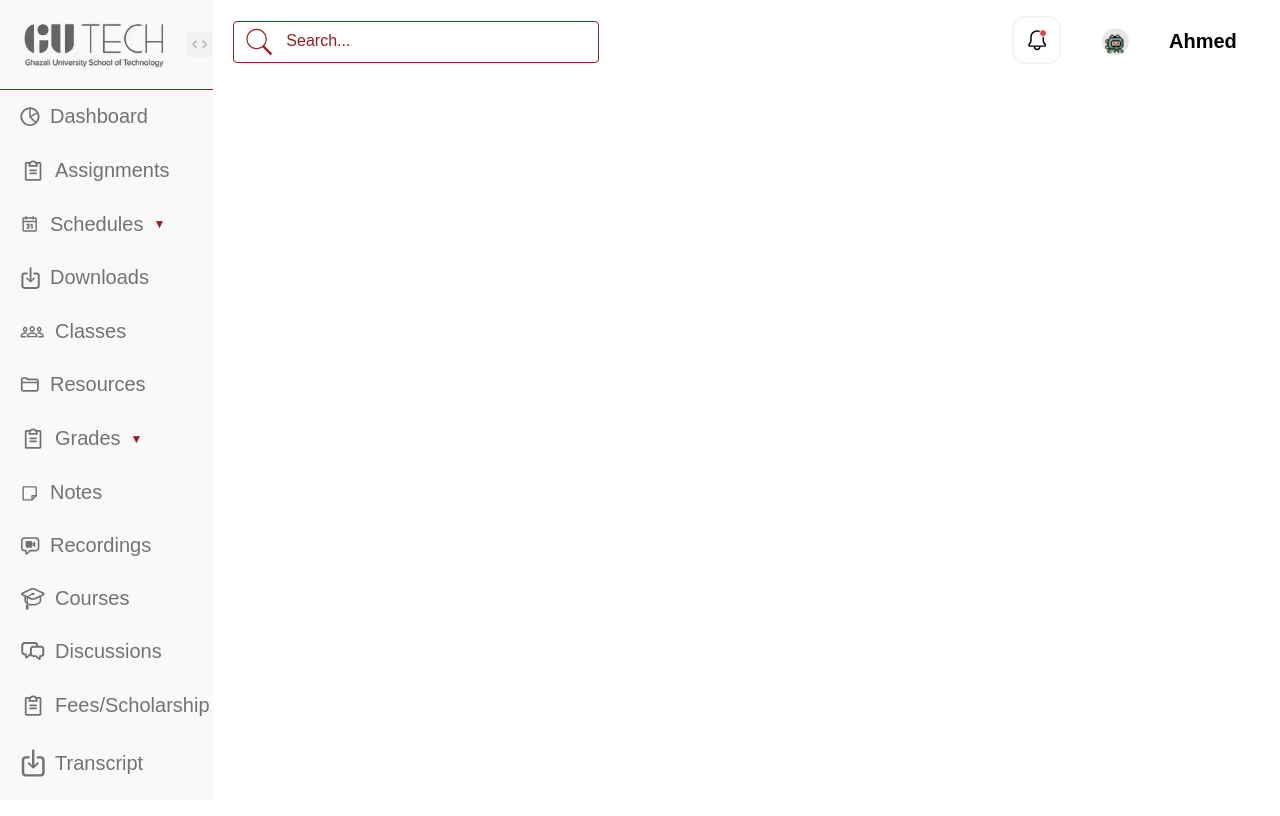
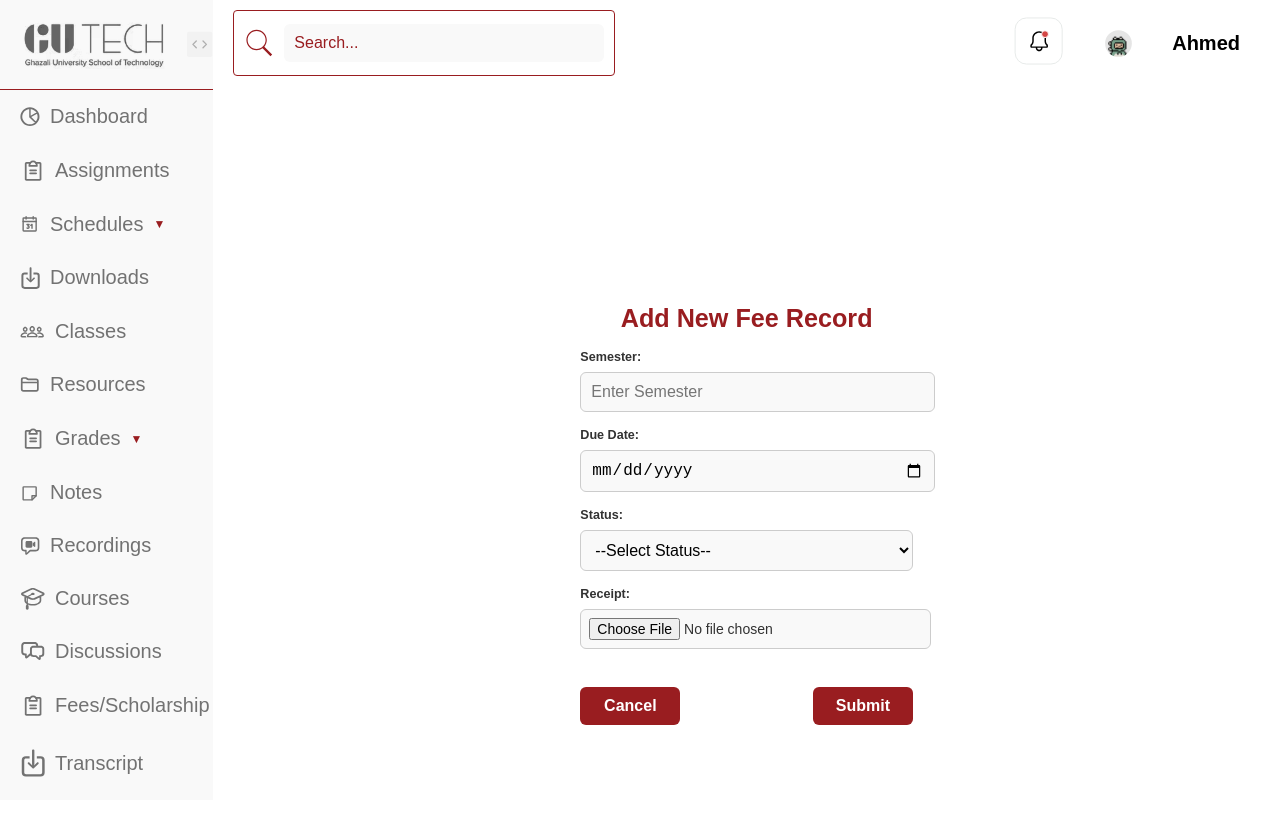
Before and after one commit to ZohaMobin/gutech-studentportal, a React (Create React App) app: page /add-fee in a window 1280 px wide. Shown: the top 816 px of the page. Built offline with nearby package versions, Linux system fonts and the light colour scheme.

Commit message:
add fee page

```diff
--- a/src/App.js
+++ b/src/App.js
@@ -5,6 +5,7 @@ import Assignments from './Pages/assignments/assignments';
 import Fees from './Pages/Group1-Fees/Fees';
 import Dashboard from './Pages/dashboard/dashboard';
 import { Topbar } from './Pages/topbar/topbar';
+import AddFee from './Pages/Group1-Fees/AddFee';
 
 function App() {
   return (
@@ -15,6 +16,7 @@ function App() {
   <Topbar/>
         <Routes>
           <Route path="/fees" element={<Fees/>} />
+          <Route path='/add-fee' element={<AddFee/>}/>
           <Route path="/" element={<Dashboard/>} />
           <Route path="/assignments" element={<Assignments />} />
 
--- /dev/null
+++ b/src/Pages/Group1-Fees/AddFee.css
@@ -0,0 +1,58 @@
+.buttons1 {
+    display: flex;
+    justify-content: space-between;
+    align-items: center;
+    margin-top: 30px;
+    width: 100%;
+    max-width: 900px;
+  }
+
+  /* Add Fee Button */
+  .add-button-container1 {
+    display: flex;
+    justify-content: flex-start; /* Align to the left */
+    flex: 1; /* Take equal space */
+  }
+
+  .add-button1 {
+    background-color: #991D20; /* Red button color */
+    color: white;
+    font-size: 16px;
+    font-weight: bold;
+    padding: 10px 20px; /* Button size */
+    border: none;
+    border-radius: 6px; /* Rounded corners */
+    cursor: pointer;
+    transition: all 0.3s ease-in-out;
+    text-align: center;
+    max-width: 100px; /* Limit button width */
+  }
+
+  .add-button1:hover {
+    background-color: #8a1b1e; /* Darker red on hover */
+  }
+
+  /* Download Button */
+  .download-button-container1 {
+    display: flex;
+    justify-content: flex-end; /* Align to the right */
+    flex: 1; /* Take equal space */
+  }
+
+  .download-button1 {
+    background-color: #991D20; /* Red button color */
+    color: white;
+    font-size: 16px;
+    font-weight: bold;
+    padding: 10px 20px; /* Button size */
+    border: none;
+    border-radius: 6px; /* Rounded corners */
+    cursor: pointer;
+    transition: all 0.3s ease-in-out;
+    text-align: center;
+    max-width: 100px; /* Limit button width */
+  }
+
+  .download-button1:hover {
+    background-color: #8a1b1e; /* Darker red on hover */
+  }
--- /dev/null
+++ b/src/Pages/Group1-Fees/AddFee.js
@@ -0,0 +1,96 @@
+import React, { useState } from "react";
+import { useNavigate } from "react-router-dom";
+import './AddFee.css'; // Assuming CSS is shared
+
+function AddFee() {
+  const [newFee, setNewFee] = useState({
+    semester: "",
+    dueDate: "",
+    status: "",
+    receipt: ""
+  });
+
+  const navigate = useNavigate();
+
+  const handleInputChange = (e) => {
+    const { name, value } = e.target;
+    setNewFee({ ...newFee, [name]: value });
+  };
+
+  const handleFileUpload = (e) => {
+    const file = e.target.files[0];
+    if (file) {
+      setNewFee({ ...newFee, receipt: file.name });
+    }
+  };
+
+  const handleAddFee = (e) => {
+    e.preventDefault();
+    if (Object.values(newFee).some((field) => field === "")) {
+      alert("All fields must be filled.");
+      return;
+    }
+    alert("Fee record added successfully!");
+    navigate("/"); // Navigate back to the main Fees page
+  };
+
+  return (
+    <div className="page">
+      <h1 className="heading">Add New Fee Record</h1>
+      <form className="add-fee-form" onSubmit={handleAddFee}>
+        <label>
+          Semester:
+          <input
+            type="text"
+            name="semester"
+            value={newFee.semester}
+            onChange={handleInputChange}
+            placeholder="Enter Semester"
+          />
+        </label>
+        <label>
+          Due Date:
+          <input
+            type="date"
+            name="dueDate"
+            value={newFee.dueDate}
+            onChange={handleInputChange}
+          />
+        </label>
+        <label>
+          Status:
+          <select
+            name="status"
+            value={newFee.status}
+            onChange={handleInputChange}
+          >
+            <option value="">--Select Status--</option>
+            <option value="paid">Paid</option>
+            <option value="not paid">Not Paid</option>
+          </select>
+        </label>
+        <label>
+          Receipt:
+          <input
+            type="file"
+            name="receipt"
+            accept="image/*"
+            onChange={handleFileUpload}
+          />
+        </label>
+        <div className="buttons1">
+          <button
+            type="button"
+            className="add-button1"
+            onClick={() => navigate("/fees")}
+          >
+            Cancel
+          </button>
+          <button type="submit" className="download-button1">Submit</button>
+        </div>
+      </form>
+    </div>
+  );
+}
+
+export default AddFee;
--- a/src/Pages/Group1-Fees/Fees.css
+++ b/src/Pages/Group1-Fees/Fees.css
@@ -49,52 +49,67 @@ span{
     color: #991D20;
 }
 
+/* Container for buttons */
 .buttons {
   display: flex;
-    justify-content: space-between; /* Align buttons to the right */
-    gap: 20px; /* Add space between the buttons */
+  justify-content: space-between;
+  align-items: center;
   margin-top: 30px;
-    width: 80%; /* Match the width of the container */
-    max-width: 900px; /* Keep alignment consistent */
+  width: 100%;
+  max-width: 900px;
 }
 
-.download-container, .upload-container {
+/* Add Fee Button */
+.add-button-container {
   display: flex;
-    flex-direction: column;
-    align-items: flex-end; /* Align text/info to the right */
+  justify-content: flex-start; /* Align to the left */
+  flex: 1; /* Take equal space */
 }
 
-.download-button, .upload-button {
-     /* Larger padding for better appearance */
-    font-size: 16px; /* Larger font size */
+.add-button {
+  background-color: #991D20; /* Red button color */
+  color: white;
+  font-size: 16px;
+  font-weight: bold;
+  padding: 10px 20px; /* Button size */
   border: none;
   border-radius: 6px; /* Rounded corners */
   cursor: pointer;
   transition: all 0.3s ease-in-out;
-    font-weight: bold;
+  text-align: center;
+  max-width: 250px; /* Limit button width */
+}
+
+.add-button:hover {
+  background-color: #8a1b1e; /* Darker red on hover */
+}
+
+/* Download Button */
+.download-button-container {
+  display: flex;
+  justify-content: flex-end; /* Align to the right */
+  flex: 1; /* Take equal space */
 }
 
 .download-button {
-    background-color: #991D20; /* Green button for download */
-    color: #fff; /* White text */
-    padding: 11px 20px;
+  background-color: #991D20; /* Red button color */
+  color: white;
+  font-size: 16px;
+  font-weight: bold;
+  padding: 10px 20px; /* Button size */
+  border: none;
+  border-radius: 6px; /* Rounded corners */
+  cursor: pointer;
+  transition: all 0.3s ease-in-out;
+  text-align: center;
+  max-width: 250px; /* Limit button width */
 }
 
 .download-button:hover {
-    background-color: #8a1b1e; /* Slightly darker green on hover */
+  background-color: #8a1b1e; /* Darker red on hover */
 }
 
-.upload-button {
-    background-color: #991D20; /* Match red theme for upload button */
-    color: #fff; /* White text */
-    text-align: center;
-    display: inline-block;
-    padding: 9px 20px;
-}
 
-.upload-button:hover {
-    background-color: #8a1b1e; /* Slightly darker red on hover */
-}
 
 .file-info {
     margin-top: 10px;
@@ -224,3 +239,75 @@ span{
     color: #333;
     margin-top: 10px;
   }
+
+/* Input Fields Styles */
+input[type="text"], input[type="date"], select {
+    padding: 10px;
+    font-size: 16px;
+    border: 1px solid #ccc;
+    border-radius: 6px;
+    width: 100%; /* Make the inputs full-width */
+    background-color: #f9f9f9;
+    margin: 8px 0;
+    transition: all 0.3s ease;
+  }
+
+  /* Focus Effect on Input Fields */
+  input[type="text"]:focus, input[type="date"]:focus, select:focus {
+    outline: none;
+    border-color: #991D20;
+    background-color: #fff;
+  }
+
+  /* Hover Effect on Input Fields */
+  input[type="text"]:hover, input[type="date"]:hover, select:hover {
+    border-color: #8a1b1e;
+    background-color: #f0f0f0;
+  }
+
+  /* Styling for the file input */
+  input[type="file"] {
+    padding: 8px;
+    border: 1px solid #ccc;
+    border-radius: 6px;
+    background-color: #f9f9f9;
+    margin: 8px 0;
+    font-size: 14px;
+    width: 100%;
+  }
+
+  input[type="file"]:hover {
+    background-color: #f0f0f0;
+    border-color: #8a1b1e;
+  }
+
+  /* Styling for the buttons (Submit and Upload buttons) */
+  button {
+    font-size: 16px;
+    border: none;
+    border-radius: 6px;
+    padding: 10px 20px;
+    cursor: pointer;
+    background-color: #991D20;
+    color: white;
+    font-weight: bold;
+    transition: all 0.3s ease-in-out;
+    width: 100%; /* Make buttons full-width */
+  }
+
+  button:hover {
+    background-color: #8a1b1e; /* Darker red on hover */
+  }
+
+  button:focus {
+    outline: none;
+    border: 1px solid #8a1b1e;
+  }
+
+  /* Optional: Adding a margin to the form labels to space out the fields */
+  form label {
+    display: block;
+    margin-bottom: 8px;
+    font-weight: bold;
+    color: #323232;
+  }
--- a/src/Pages/Group1-Fees/Fees.js
+++ b/src/Pages/Group1-Fees/Fees.js
@@ -1,101 +1,47 @@
-import React, { useState } from "react";
+import React from "react";
+import { useNavigate } from "react-router-dom";
 import './Fees.css';
 
 function Fees() {
+  const navigate = useNavigate();
+
   const student = {
     name: "Muhammad Ibraheem",
     rollNo: "24g-BCS016",
     batch: "fall-2024",
     status: "paid",
     semester: "1st",
-    dues: "0/="
+    program: "BS CS"
   };
 
-  // Initial fee records
   const initialFees = [
     {
-      Date: "11/01/2025",
-      statusfee: "paid",
-      semesterfee: "1st (Installment 1)",
+      name: "Ibraheem",
+      program: "BS CS",
+      batch: "Fall-24",
+      semesterInstallment: "1st (Installment 1)",
+      dueDate: "July 1, 2025",
+      status: "paid",
       receipt: "Not Uploaded"
     },
     {
-      Date: "05/07/2024",
-      statusfee: "paid",
-      semesterfee: "2nd (Installment 2)",
-      receipt: "Not Uploaded"
-    },
-    {
-      Date: "20/12/2023",
-      statusfee: "pending",
-      semesterfee: "3rd (Installment 1)",
+      name: "Ibraheem",
+      program: "BS CS",
+      batch: "Fall-24",
+      semesterInstallment: "1st (Installment 1)",
+      dueDate: "July 1, 2025",
+      status: "paid",
       receipt: "Not Uploaded"
     }
   ];
 
-  const { name, rollNo, batch, status, semester, dues } = student;
-
-  const [fileName, setFileName] = useState('');
-  const [selectedSemester, setSelectedSemester] = useState(''); // Track selected semester for file upload
-  const [fees, setFees] = useState(initialFees); // Update fees dynamically
-  const [uploadedFiles, setUploadedFiles] = useState({
-    "1st (Installment 1)": null,
-    "1st (Installment 2)": null,
-    "2nd (Installment 1)": null,
-    "2nd (Installment 2)": null,
-    "3rd (Installment 1)": null,
-    "3rd (Installment 2)": null,
-    "4th (Installment 1)": null,
-    "4th (Installment 2)": null,
-    "5th (Installment 1)": null,
-    "5th (Installment 2)": null,
-    "6th (Installment 1)": null,
-    "6th (Installment 2)": null,
-    "7th (Installment 1)": null,
-    "7th (Installment 2)": null,
-    "8th (Installment 1)": null,
-    "8th (Installment 2)": null
-  });
-
-  const handleFileUpload = (e) => {
-    const file = e.target.files[0];
-    if (file && selectedSemester) {
-      setFileName(file.name);
-      setUploadedFiles(prev => ({
-        ...prev,
-        [selectedSemester]: file.name // Assign the file to the selected semester
-      }));
-
-      // Check if semester already exists in the fees array
-      const semesterExists = fees.some(fee => fee.semesterfee === selectedSemester);
-      if (!semesterExists) {
-        // Add a new fee record for the selected semester
-        const newFeeRecord = {
-          Date: new Date().toLocaleDateString(), // Current date
-          amount: "0", // Default value, could be updated later
-          statusfee: "paid", // Change status to paid if file is uploaded
-          semesterfee: selectedSemester,
-          receipt: file.name // Name of the uploaded file
-        };
-        setFees([...fees, newFeeRecord]); // Add the new record to the fees array
-      } else {
-        // Update existing record with paid status if file is uploaded
-        const updatedFees = fees.map(fee =>
-          fee.semesterfee === selectedSemester
-            ? { ...fee, statusfee: "paid", receipt: file.name }
-            : fee
-        );
-        setFees(updatedFees);
-      }
-    } else {
-      alert("Please select a semester before uploading a file.");
-    }
-  };
+  const { name, rollNo, batch, status, semester, program } = student;
 
   return (
     <div className="page">
       <h1 className="heading">Fees Details</h1>
 
+      {/* Student Information Section */}
       <div className="upper">
         <div className="left">
           <h4>Name: <span>{name}</span></h4>
@@ -104,8 +50,8 @@ function Fees() {
         </div>
         <hr className="line"></hr>
         <div className="right">
+          <h4>Program: <span>{program}</span></h4>
           <h4>Current semester: <span>{semester}</span></h4>
-          <h4>Due fees: <span>{dues}</span></h4>
           <h4>Status: <span>{status}</span></h4>
         </div>
       </div>
@@ -113,23 +59,29 @@ function Fees() {
       <h2 className="heading2">Past Payments</h2>
       <div className="details">
         <div className="details-headings">
+          <h3>Name</h3>
+          <h3>Program</h3>
+          <h3>Batch</h3>
+          <h3>Semester</h3>
           <h3>Date</h3>
-          <h3>Semester</h3>
           <h3>Status</h3>
           <h3>Receipt</h3>
         </div>
-        {fees.map((fee, index) => (
+        {initialFees.map((fee, index) => (
           <div className="details-info" key={index}>
-            <p>{fee.Date}</p>
-            <p>{fee.semesterfee}</p>
-            <p>{fee.statusfee}</p>
+            <p>{fee.name}</p>
+            <p>{fee.program}</p>
+            <p>{fee.batch}</p>
+            <p>{fee.semesterInstallment}</p>
+            <p>{fee.dueDate}</p>
+            <p>{fee.status}</p>
             <p>
-              {uploadedFiles[fee.semesterfee] ? (
-                <a href="#" className="file-link">
-                  {uploadedFiles[fee.semesterfee]}
+              {fee.receipt ? (
+                <a href={`/path/to/uploads/${fee.receipt}`} target="_blank" rel="noopener noreferrer">
+                  View Receipt
                 </a>
               ) : (
-                <span>{fee.receipt}</span> // Show "Not Uploaded" initially
+                "Not Uploaded"
               )}
             </p>
           </div>
@@ -137,59 +89,21 @@ function Fees() {
       </div>
 
       <div className="buttons">
+        {/* Button to navigate to Add Fee form */}
+        <button
+          className="add-button"
+          onClick={() => navigate("/add-fee")}
+        >
+          Add New Fee Record
+        </button>
+
+        {/* Download Fee Voucher Feature */}
         <div className="download-container">
           <a href="/fees-info.pdf" download>
             <button className="download-button">Download Fee Voucher</button>
           </a>
         </div>
-
-        <div className="upload-container">
-          {/* Select Semester and Installment for File Upload */}
-          <div className="semester-select">
-            <label htmlFor="semester-select">Select Semester:</label>
-            <select
-              id="semester-select"
-              value={selectedSemester}
-              onChange={(e) => setSelectedSemester(e.target.value)}
-            >
-              <option value="">--Select Semester--</option>
-              <option value="1st (Installment 1)">1st (Installment 1)</option>
-              <option value="1st (Installment 2)">1st (Installment 2)</option>
-              <option value="2nd (Installment 1)">2nd (Installment 1)</option>
-              <option value="2nd (Installment 2)">2nd (Installment 2)</option>
-              <option value="3rd (Installment 1)">3rd (Installment 1)</option>
-              <option value="3rd (Installment 2)">3rd (Installment 2)</option>
-              <option value="4th (Installment 1)">4th (Installment 1)</option>
-              <option value="4th (Installment 2)">4th (Installment 2)</option>
-              <option value="5th (Installment 1)">5th (Installment 1)</option>
-              <option value="5th (Installment 2)">5th (Installment 2)</option>
-              <option value="6th (Installment 1)">6th (Installment 1)</option>
-              <option value="6th (Installment 2)">6th (Installment 2)</option>
-              <option value="7th (Installment 1)">7th (Installment 1)</option>
-              <option value="7th (Installment 2)">7th (Installment 2)</option>
-              <option value="8th (Installment 1)">8th (Installment 1)</option>
-              <option value="8th (Installment 2)">8th (Installment 2)</option>
-            </select>
-          </div>
-
-          {/* Upload File Button */}
-          <label htmlFor="file-upload" className="upload-button">
-            Upload Payment Proof
-          </label>
-          <input
-            type="file"
-            id="file-upload"
-            style={{ display: 'none' }}
-            accept="image/*"
-            onChange={handleFileUpload}
-            aria-label="Upload proof of payment"
-          />
-
-          {/* Display uploaded file info */}
-          {fileName && <p className="file-info">File uploaded: {fileName}</p>}
-        </div>
       </div>
-
     </div>
   );
 }
--- a/src/Pages/dashboard/dashboard.css
+++ /dev/null
@@ -1,4 +0,0 @@
-.dash{
-
-
-}
```
Lines whose indentation alone changed are shown as unchanged.
